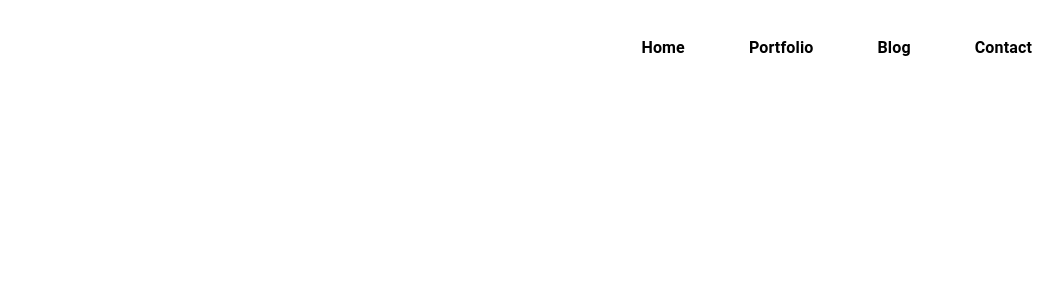
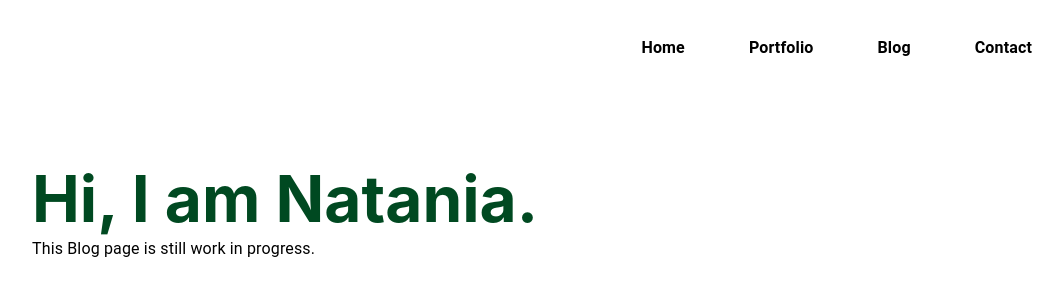
Before and after one commit to nataniayp/nataniayp.github.io, a React (Create React App) app: page /blog in a window 1280 px wide. Shown: the top 300 px of the page, without its empty margins (160-1223 px from the left). Built offline with nearby package versions, Linux system fonts and the light colour scheme.

Commit message:
Update links and pages

```diff
--- a/src/App.tsx
+++ b/src/App.tsx
@@ -4,6 +4,9 @@ import './App.css';
 import { Home } from './pages/Home';
 import { createMuiTheme, ThemeProvider } from '@material-ui/core';
 import { NavBar } from './components/NavBar';
+import { Portfolio } from './pages/Portfolio';
+import { Blog } from './pages/Blog';
+import { Contact } from './pages/Contact';
 
 const theme = createMuiTheme({
   palette: {
@@ -27,10 +30,13 @@ const theme = createMuiTheme({
 function App() {
   return (
     <ThemeProvider theme={theme}>
-      <NavBar />
       <Router>
+        <NavBar />
         <Routes>
           <Route path="/" element={<Home />} />
+          <Route path="/portfolio" element={<Portfolio />} />
+          <Route path="/blog" element={<Blog />} />
+          <Route path="/contact" element={<Contact />} />
         </Routes>
       </Router>
     </ThemeProvider>
--- a/src/components/NavBar.tsx
+++ b/src/components/NavBar.tsx
@@ -5,6 +5,7 @@ import {
   Toolbar,
   Typography,
 } from "@mui/material";
+import { Link } from "react-router-dom";
 
 export const NavBar = () => {
   return (
@@ -21,10 +22,10 @@ export const NavBar = () => {
           color="black"
           marginRight={8}
         >
-          <Typography sx={{ fontWeight: 600 }}>Home</Typography>
-          <Typography sx={{ fontWeight: 600 }}>Portfolio</Typography>
-          <Typography sx={{ fontWeight: 600 }}>Blog</Typography>
-          <Typography sx={{ fontWeight: 600 }}>Contact</Typography>
+          <Typography style={{color: "inherit", textDecoration: "none"}} sx={{ fontWeight: 600 }} component={Link} to="/">Home</Typography>
+          <Typography style={{color: "inherit", textDecoration: "none"}} sx={{ fontWeight: 600 }} component={Link} to="/portfolio">Portfolio</Typography>
+          <Typography style={{color: "inherit", textDecoration: "none"}} sx={{ fontWeight: 600 }} component={Link} to="/blog">Blog</Typography>
+          <Typography style={{color: "inherit", textDecoration: "none"}} sx={{ fontWeight: 600 }} component={Link} to="/contact">Contact</Typography>
         </Stack>
       </Toolbar>
     </AppBar>
--- /dev/null
+++ b/src/pages/Blog.tsx
@@ -0,0 +1,37 @@
+import React from "react";
+import { Box, Container, Typography } from "@mui/material";
+import { useTheme } from "@material-ui/core";
+import "./Blog.css";
+
+export const Blog = () => {
+  const theme = useTheme();
+  return (
+    <Container>
+      <Box
+        marginX="4rem"
+        marginTop="2rem"
+        marginBottom="4rem"
+        padding="4rem"
+        sx={{
+          display: "flex",
+          flexDirection: "row",
+          justifyContent: "space-between",
+          alignItems: "center",
+        }}
+      >
+        <Box>
+          <Box
+            sx={{
+              fontWeight: 700,
+              fontSize: "4rem",
+              color: theme.palette.primary.dark,
+            }}
+          >
+            Hi, I am Natania.
+          </Box>
+          <Typography>This Blog page is still work in progress.</Typography>
+        </Box>
+      </Box>
+    </Container>
+  );
+};
--- /dev/null
+++ b/src/pages/Contact.tsx
@@ -0,0 +1,37 @@
+import React from "react";
+import { Box, Container, Typography } from "@mui/material";
+import { useTheme } from "@material-ui/core";
+import "./Contact.css";
+
+export const Contact = () => {
+  const theme = useTheme();
+  return (
+    <Container>
+      <Box
+        marginX="4rem"
+        marginTop="2rem"
+        marginBottom="4rem"
+        padding="4rem"
+        sx={{
+          display: "flex",
+          flexDirection: "row",
+          justifyContent: "space-between",
+          alignItems: "center",
+        }}
+      >
+        <Box>
+          <Box
+            sx={{
+              fontWeight: 700,
+              fontSize: "4rem",
+              color: theme.palette.primary.dark,
+            }}
+          >
+            Hi, I am Natania.
+          </Box>
+          <Typography>This Contact page is still work in progress.</Typography>
+        </Box>
+      </Box>
+    </Container>
+  );
+};
--- /dev/null
+++ b/src/pages/Portfolio.tsx
@@ -0,0 +1,37 @@
+import React from "react";
+import { Box, Container, Typography } from "@mui/material";
+import { useTheme } from "@material-ui/core";
+import "./Portfolio.css";
+
+export const Portfolio = () => {
+  const theme = useTheme();
+  return (
+    <Container>
+      <Box
+        marginX="4rem"
+        marginTop="2rem"
+        marginBottom="4rem"
+        padding="4rem"
+        sx={{
+          display: "flex",
+          flexDirection: "row",
+          justifyContent: "space-between",
+          alignItems: "center",
+        }}
+      >
+        <Box>
+          <Box
+            sx={{
+              fontWeight: 700,
+              fontSize: "4rem",
+              color: theme.palette.primary.dark,
+            }}
+          >
+            Hi, I am Natania.
+          </Box>
+          <Typography>This Portfolio page is still work in progress.</Typography>
+        </Box>
+      </Box>
+    </Container>
+  );
+};
```
Also changed, not shown: src/pages/Blog.css (added), src/pages/Contact.css (added), src/pages/Portfolio.css (added).
